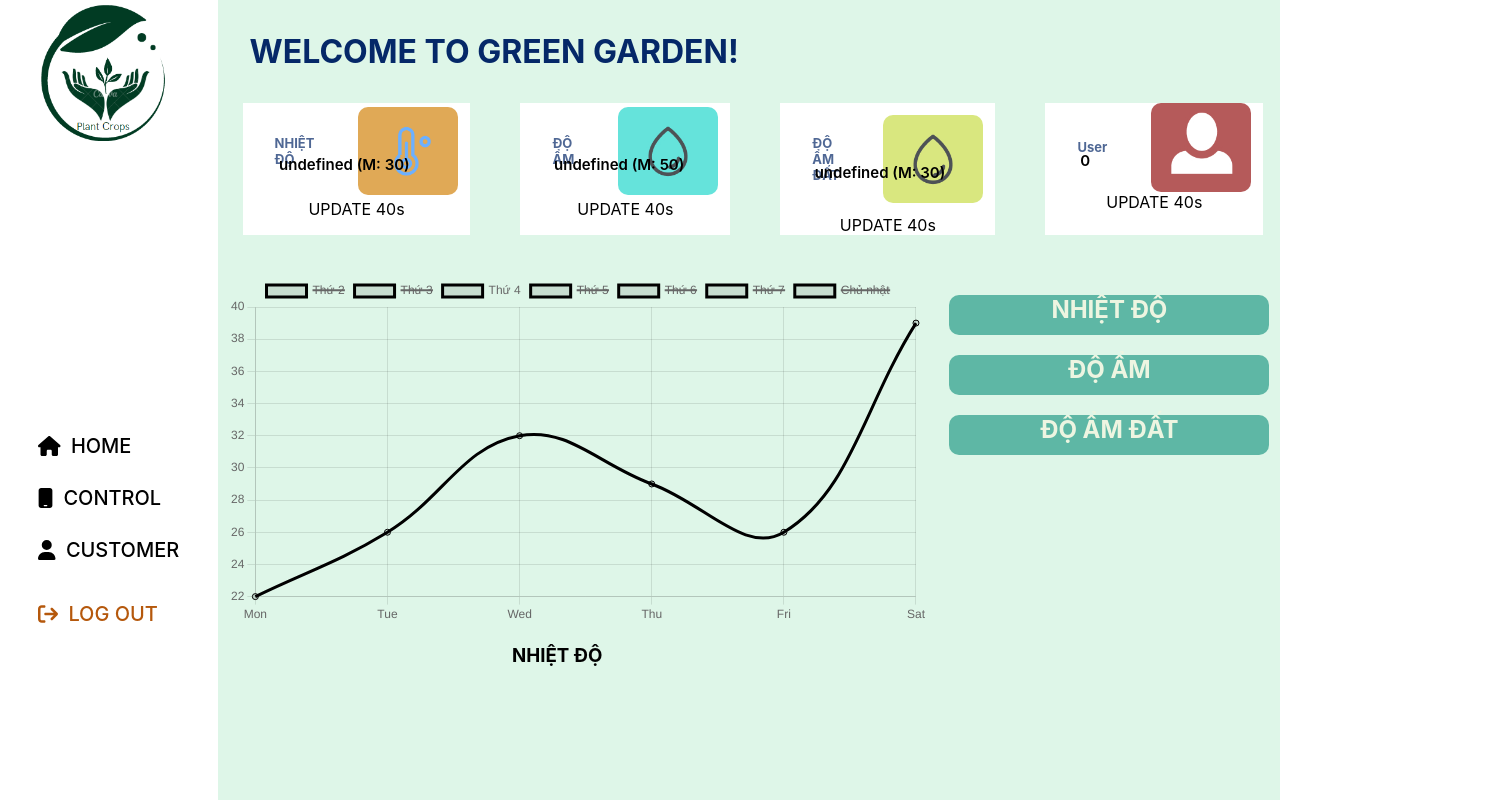
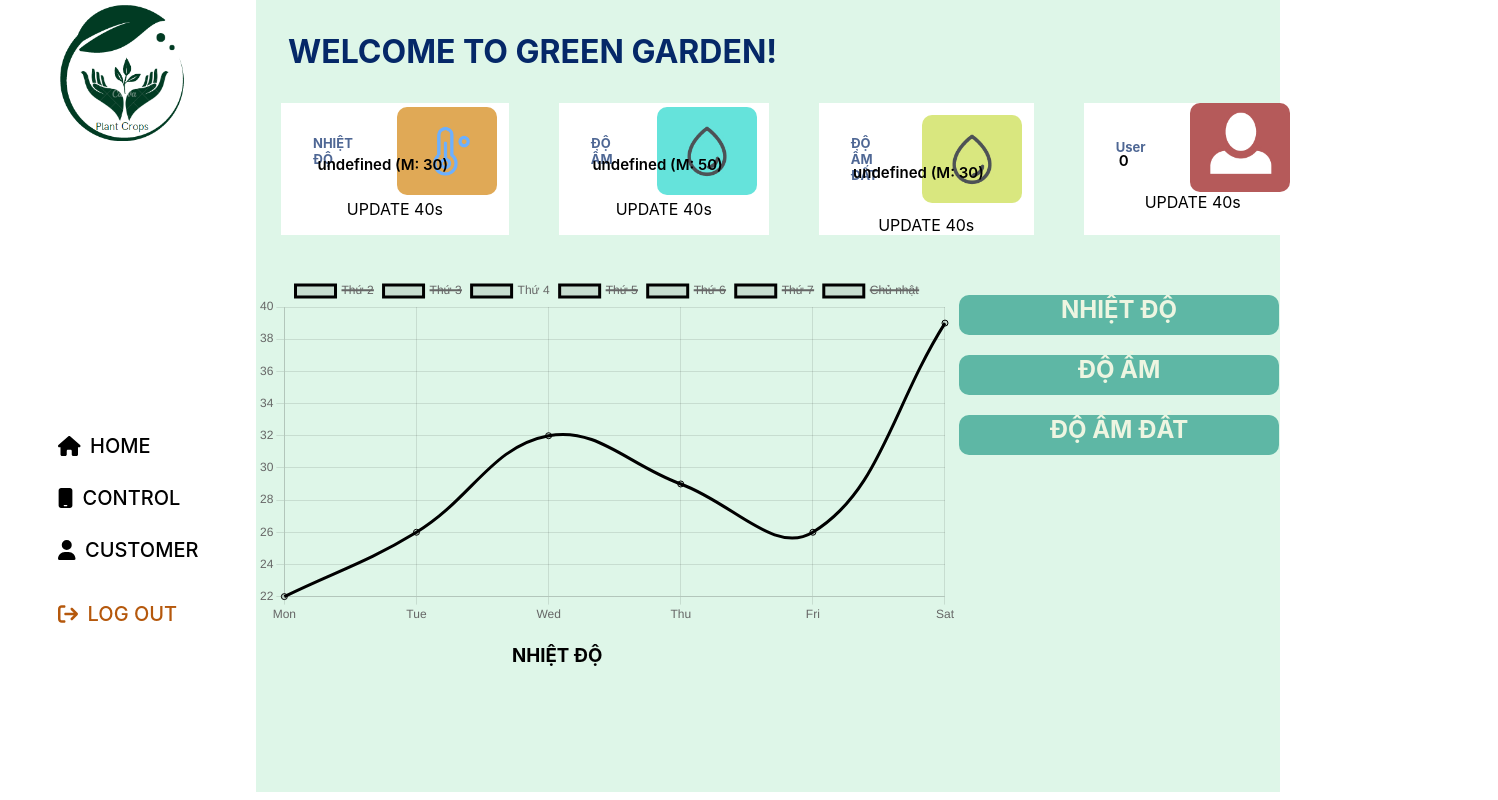
Before and after one commit to nguyenduyhung20/iot-garden, a React (Create React App) app in the folder client/: page /dashboard in a window 1280 px wide. Shown: the top 800 px of the page, 1498 px wide, since content can reach past the window. Built offline with nearby package versions, Linux system fonts and the light colour scheme.

Commit message:
update layout

```diff
--- a/client/src/App.js
+++ b/client/src/App.js
@@ -55,6 +55,7 @@ function App() {
 			<div className={classes["main-content"]}>
 				{true && <NavBar onLogOut={logout} />}
 				{true !== null && (
+					<div className={classes["routes-content"]}>
 						<Routes>
 							<Route
 								path="/dashboard"
@@ -89,10 +90,12 @@ function App() {
 							/>
 							<Route
 								path="/history"
-							element={true ? <History /> : <Navigate to="/login" />}
+								element={true ? <History gardenId={1} /> : <Navigate to="/login" />}
 							/>
 							<Route path="*" element={<Navigate to="/login" />} />
 						</Routes>
+					</div>
+
 				)}
 			</div>
 		</Router>
--- a/client/src/App.module.scss
+++ b/client/src/App.module.scss
@@ -1,3 +1,7 @@
+* {
+    box-sizing: border-box;
+}
+
 .main-content {
     display: flex;
     background-Color: #def6e8;
@@ -6,6 +10,11 @@
         color: #052868;
         margin: 2rem;
     }
+}
+
+.routes-content {
+    width: 80vw;
+    box-sizing: border-box;
 }
 
 .control-container {
--- a/client/src/components/DataDisplay.js
+++ b/client/src/components/DataDisplay.js
@@ -2,8 +2,11 @@ import React, { useEffect, useState } from 'react';
 import axios from 'axios';
 import { Card, Spin, Table } from 'antd';
 import moment from 'moment';
+import useWindowHeight from './hook/useWindowHeight';
 
 const DataDisplay = ({ gardenId }) => {
+    const windowHeight = useWindowHeight();
+
     const [isLoading, setIsLoading] = useState(true);
     const [data, setData] = useState({
         soilMoistureData: null,
@@ -72,15 +75,15 @@ const DataDisplay = ({ gardenId }) => {
     ];
 
     return (
-        <div>
-            <Card title="Soil Moisture Data">
-                <Table dataSource={data.soilMoistureData} columns={soilMoistureColumns} rowKey="soil_moisture_Time" />
+        <div style={{ display: 'flex', justifyContent: 'space-around', flexWrap: 'wrap' }}>
+            <Card title="Soil Moisture Data" style={{ width: '30%', marginTop: 16 }}>
+                <Table dataSource={data.soilMoistureData} columns={soilMoistureColumns} size="small" pagination={false} scroll={{ y: windowHeight / 3 }} />
             </Card>
-            <Card title="DHT20 Data">
-                <Table dataSource={data.dht20Data} columns={dht20Columns} rowKey="dht_Time" />
+            <Card title="DHT20 Data" style={{ width: '30%', marginTop: 16 }}>
+                <Table dataSource={data.dht20Data} columns={dht20Columns} size="small" pagination={false} scroll={{ y: windowHeight / 3 }} />
             </Card>
-            <Card title="Water Pump Data">
-                <Table dataSource={data.waterPumpData} columns={waterPumpColumns} rowKey="water_pump_Time" />
+            <Card title="Water Pump Data" style={{ width: '30%', marginTop: 16 }}>
+                <Table dataSource={data.waterPumpData} columns={waterPumpColumns} size="small" pagination={false} scroll={{ y: windowHeight / 3 }} />
             </Card>
         </div>
     );
--- a/client/src/components/History.js
+++ b/client/src/components/History.js
@@ -1,10 +1,19 @@
+// History.js
 import React from "react";
+import { Layout } from 'antd';
 import DataDisplay from "./DataDisplay";
-const History = ({gardenId}) => {
+
+const { Content } = Layout;
+
+const History = ({ gardenId }) => {
     return (
-        <div>
-            <DataDisplay gardenId={gardenId}/>
-        </div>
+        <Layout>
+            <Content style={{ margin: '24px 16px 0' }}>
+                <div style={{ padding: 24 }}>
+                    <DataDisplay gardenId={gardenId} />
+                </div>
+            </Content>
+        </Layout>
     );
 };
 
--- a/client/src/components/HomeScreen.js
+++ b/client/src/components/HomeScreen.js
@@ -98,7 +98,7 @@ function HomeScreen({ message }) {
 
   return (
 
-    <div style={{ width: "83vw" }}>
+    <div style={{ width: "80vw" }}>
 
       <div>
 
@@ -127,7 +127,7 @@ function HomeScreen({ message }) {
 
         </div>
 
-        <div style={{ width: "100vw", height: "40px" }}></div>
+        <div style={{ width: "80vw", height: "40px" }}></div>
       </div>
       {titleHandle === 'Use' ? <div ref={handleProfile}>< Profile /></div> : <div><Chart ref={handleChart} titleHandle={titleHandle} /></div>}
 
--- /dev/null
+++ b/client/src/components/hook/useWindowHeight.js
@@ -0,0 +1,15 @@
+import {useState, useEffect } from 'react';
+
+export default function useWindowHeight() {
+    const [windowHeight, setWindowHeight] = useState(window.innerHeight);
+
+    useEffect(() => {
+        const handleResize = () => setWindowHeight(window.innerHeight);
+        window.addEventListener('resize', handleResize);
+        return () => {
+            window.removeEventListener('resize', handleResize);
+        };
+    }, []);
+
+    return windowHeight;
+}
--- a/client/src/components/navbar/navbar.module.scss
+++ b/client/src/components/navbar/navbar.module.scss
@@ -1,12 +1,12 @@
 .navbar {
-    width: 17vw;
+    width: 20vw;
     background-color: white;
     color: white;
     display: flex;
     flex-direction: column;
     align-items: center;
     position: relative;
-    height: 200vh;
+    height: 99vh;
 
     .navbar__avt {
         // background-repeat: no-repeat;
```
Lines whose indentation alone changed are shown as unchanged.
